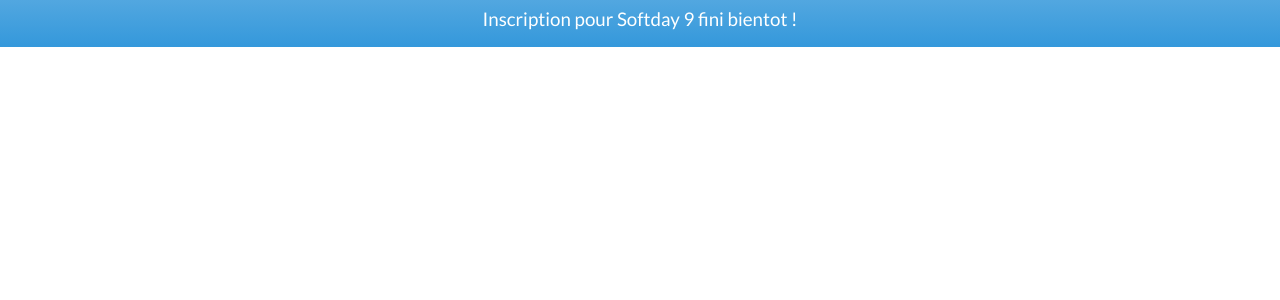
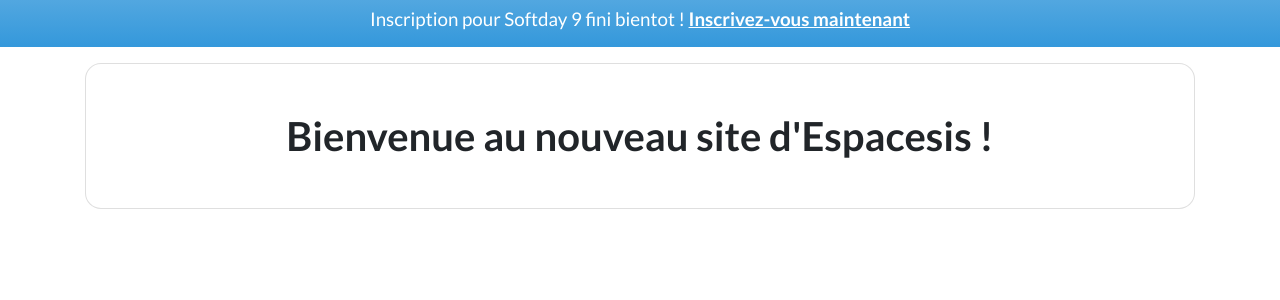
Before and after one commit to espacesis/espacesis, a Django app: page / in a window 1280 px wide. Shown: the part 78-378 px from the top of the page. Run offline with Django 3.2, Linux system fonts and the light colour scheme; some libraries are stand-ins or nearby versions.

Commit message:
adding container to project

```diff
--- a/espacesis/templates/pages/home.html
+++ b/espacesis/templates/pages/home.html
@@ -1,12 +1,26 @@
 {% extends "base.html" %}
+{% load static i18n %}
 
 {% block content %}
 <div class="py-2 rounded-0 mt-0 alert alert-info" role="alert">
   <div class="container">
       <h5 class="text-center">
-    {% comment %} @TODO : creer un compteur des jours !  {% endcomment %}
-    Inscription pour Softday 9 fini bientot !
+        {% comment %} @TODO : creer un compteur des jours !  {% endcomment %}
+        Inscription pour Softday 9 fini bientot !
+        <a class="font-weight-bold" href="{% url 'softday' %}">{% trans 'Inscrivez-vous maintenant' %}</a>
     </h5>
   </div>
 </div>
+
+<div class="container">
+
+    <div class="card shadow-md">
+        <div class="text-center">
+            <div class="mx-2 my-5">
+                <h2 class="font-weight-bold">{% trans 'Bienvenue au nouveau site d\'Espacesis !' %}</h2>
+            </div>
+        </div>
+    </div>
+</div>
+
 {% endblock content %}
```
